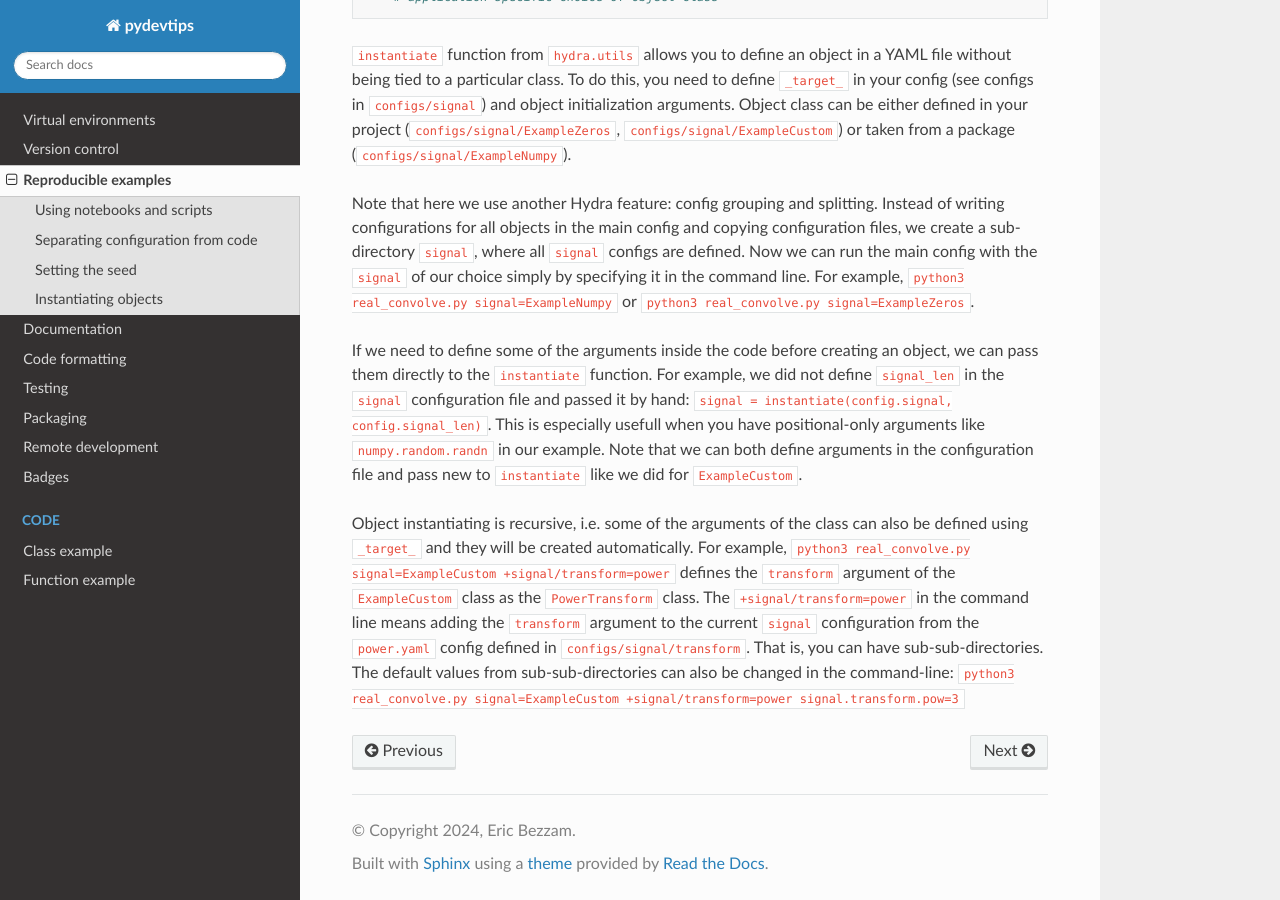
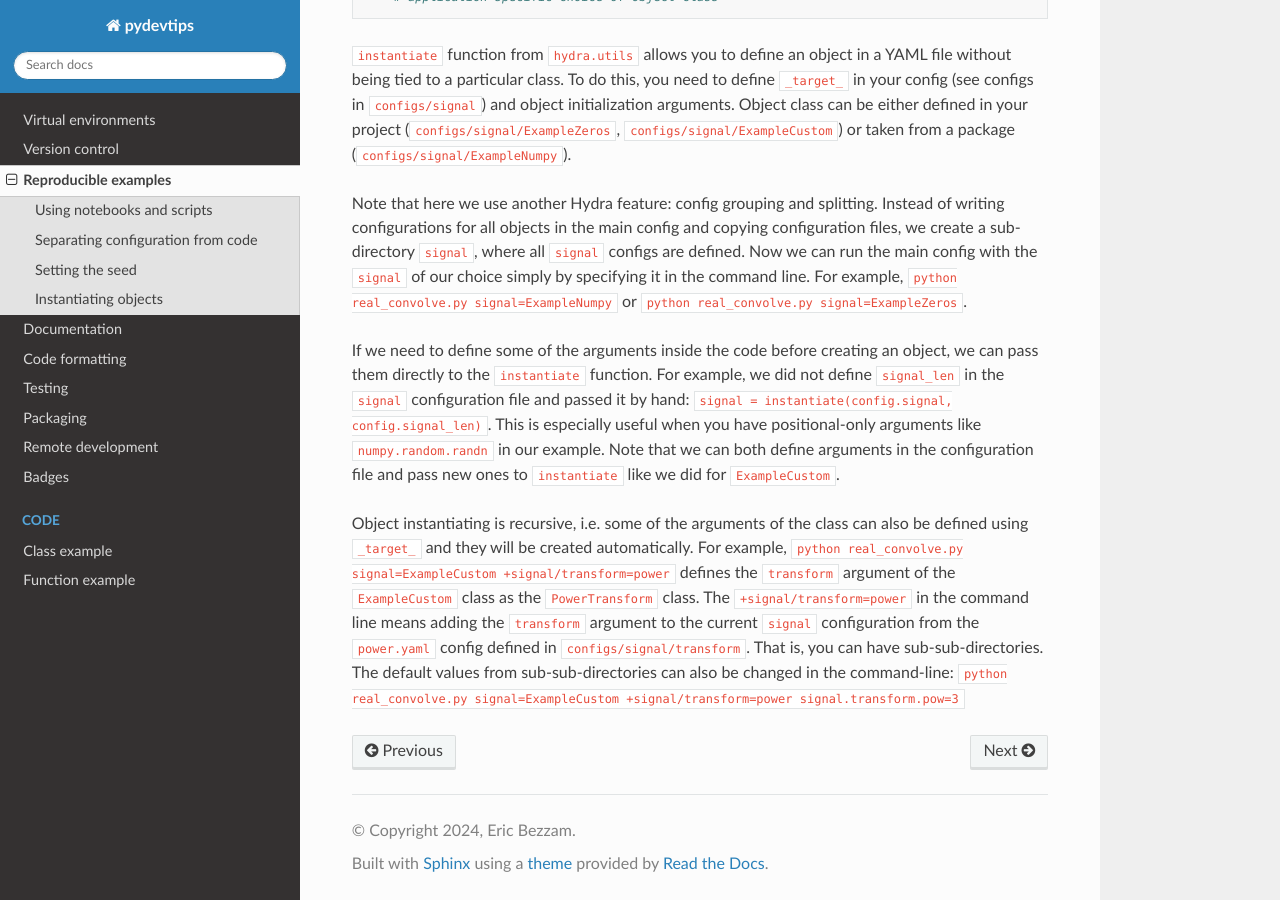
Before and after one commit to ebezzam/python-dev-tips, a Sphinx documentation site: the page built from docs/source/reproducible.rst, in a window 1280 px wide and 900 px high, scrolled down 2491 px. Built offline with Sphinx 7.4.7 and the Read the Docs theme 2.0.0, drawn with Linux system fonts in a browser that asks for light colours.

Commit message:
Instantiate Example Fix Docs and Config

```diff
--- a/docs/source/reproducible.rst
+++ b/docs/source/reproducible.rst
@@ -132,19 +132,19 @@ or taken from a package (``configs/signal/ExampleNumpy``).
 Note that here we use another Hydra feature: config grouping and splitting. Instead of writing
 configurations for all objects in the main config and copying configuration files, we create a sub-directory ``signal``,
 where all ``signal`` configs are defined. Now we can run the main config with the ``signal`` of
-our choice simply by specifying it in the command line. For example, ``python3 real_convolve.py signal=ExampleNumpy``
-or ``python3 real_convolve.py signal=ExampleZeros``.
+our choice simply by specifying it in the command line. For example, ``python real_convolve.py signal=ExampleNumpy``
+or ``python real_convolve.py signal=ExampleZeros``.
 
 If we need to define some of the arguments inside the code before creating an object, we can pass them directly to the ``instantiate`` function.
 For example, we did not define ``signal_len`` in the ``signal`` configuration file and passed it by hand:
-``signal = instantiate(config.signal, config.signal_len)``. This is especially usefull when you have positional-only arguments
-like ``numpy.random.randn`` in our example. Note that we can both define arguments in the configuration file and pass new to ``instantiate`` like we did for
+``signal = instantiate(config.signal, config.signal_len)``. This is especially useful when you have positional-only arguments
+like ``numpy.random.randn`` in our example. Note that we can both define arguments in the configuration file and pass new ones to ``instantiate`` like we did for
 ``ExampleCustom``.
 
 Object instantiating is recursive, i.e. some of the arguments of the class can also be
 defined using ``_target_`` and they will be created automatically. For example,
-``python3 real_convolve.py signal=ExampleCustom +signal/transform=power`` defines the ``transform`` argument of
+``python real_convolve.py signal=ExampleCustom +signal/transform=power`` defines the ``transform`` argument of
 the ``ExampleCustom`` class as the ``PowerTransform`` class. The ``+signal/transform=power`` in the command line
 means adding the ``transform`` argument to the current ``signal`` configuration from the ``power.yaml`` config defined
 in ``configs/signal/transform``. That is, you can have sub-sub-directories. The default values from sub-sub-directories
-can also be changed in the command-line: ``python3 real_convolve.py signal=ExampleCustom +signal/transform=power signal.transform.pow=3``
+can also be changed in the command-line: ``python real_convolve.py signal=ExampleCustom +signal/transform=power signal.transform.pow=3``
```
Also changed, not shown: 1 other file.
